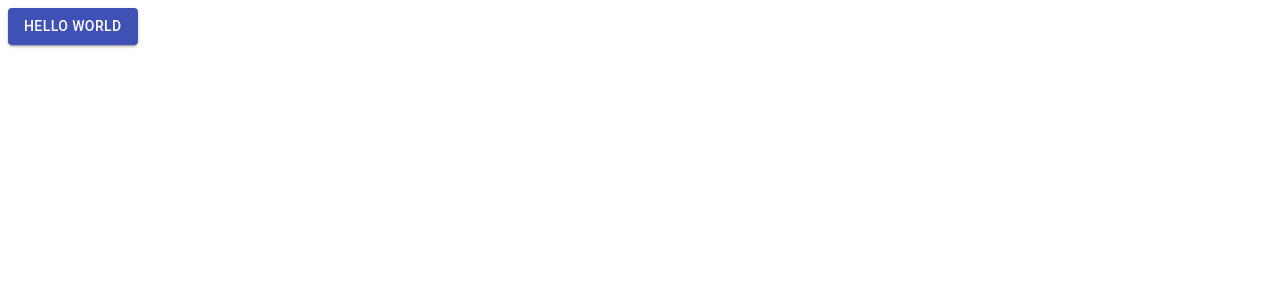
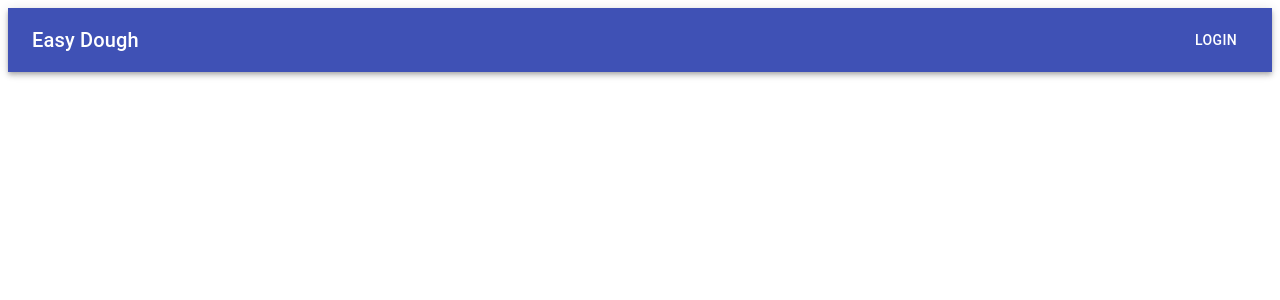
Before and after one commit to genagain/easy-dough-client, a React (Create React App) app: page / in a window 1280 px wide. Shown: the top 300 px of the page. Built offline with nearby package versions, Linux system fonts and the light colour scheme.

Commit message:
add navbar

```diff
--- a/src/App.js
+++ b/src/App.js
@@ -1,11 +1,11 @@
 import React from 'react';
-import Button from '@material-ui/core/Button'
+import NavBar from './components/NavBar'
 
 function App() {
   return (
-    <Button variant="contained" color="primary">
-      Hello World
-    </Button>
+    <>
+    <NavBar />
+    </>
   );
 }
 
--- /dev/null
+++ b/src/components/NavBar.js
@@ -0,0 +1,37 @@
+import React from 'react';
+import { makeStyles } from '@material-ui/core/styles';
+import AppBar from '@material-ui/core/AppBar';
+import Toolbar from '@material-ui/core/Toolbar';
+import Typography from '@material-ui/core/Typography';
+import Button from '@material-ui/core/Button';
+
+const useStyles = makeStyles((theme) => ({
+    root: {
+          flexGrow: 1,
+        },
+    menuButton: {
+          marginRight: theme.spacing(2),
+        },
+    title: {
+          flexGrow: 1,
+        },
+}));
+
+function NavBar() {
+    const classes = useStyles();
+
+    return (
+          <div className={classes.root}>
+            <AppBar position="static">
+              <Toolbar>
+                <Typography variant="h6" className={classes.title}>
+                  Easy Dough
+                </Typography>
+                <Button color="inherit">Login</Button>
+              </Toolbar>
+            </AppBar>
+          </div>
+        );
+}
+
+export default NavBar;
```
